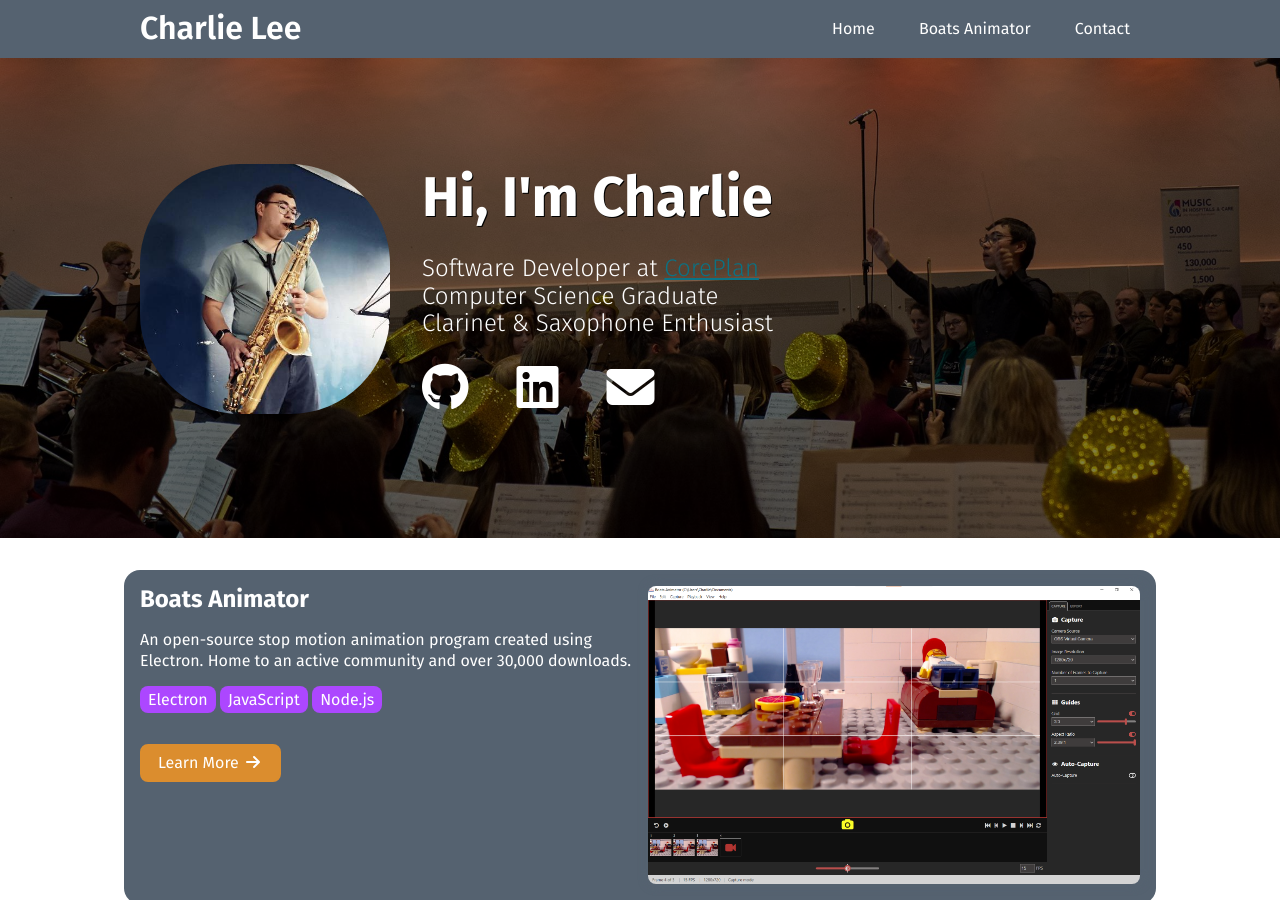
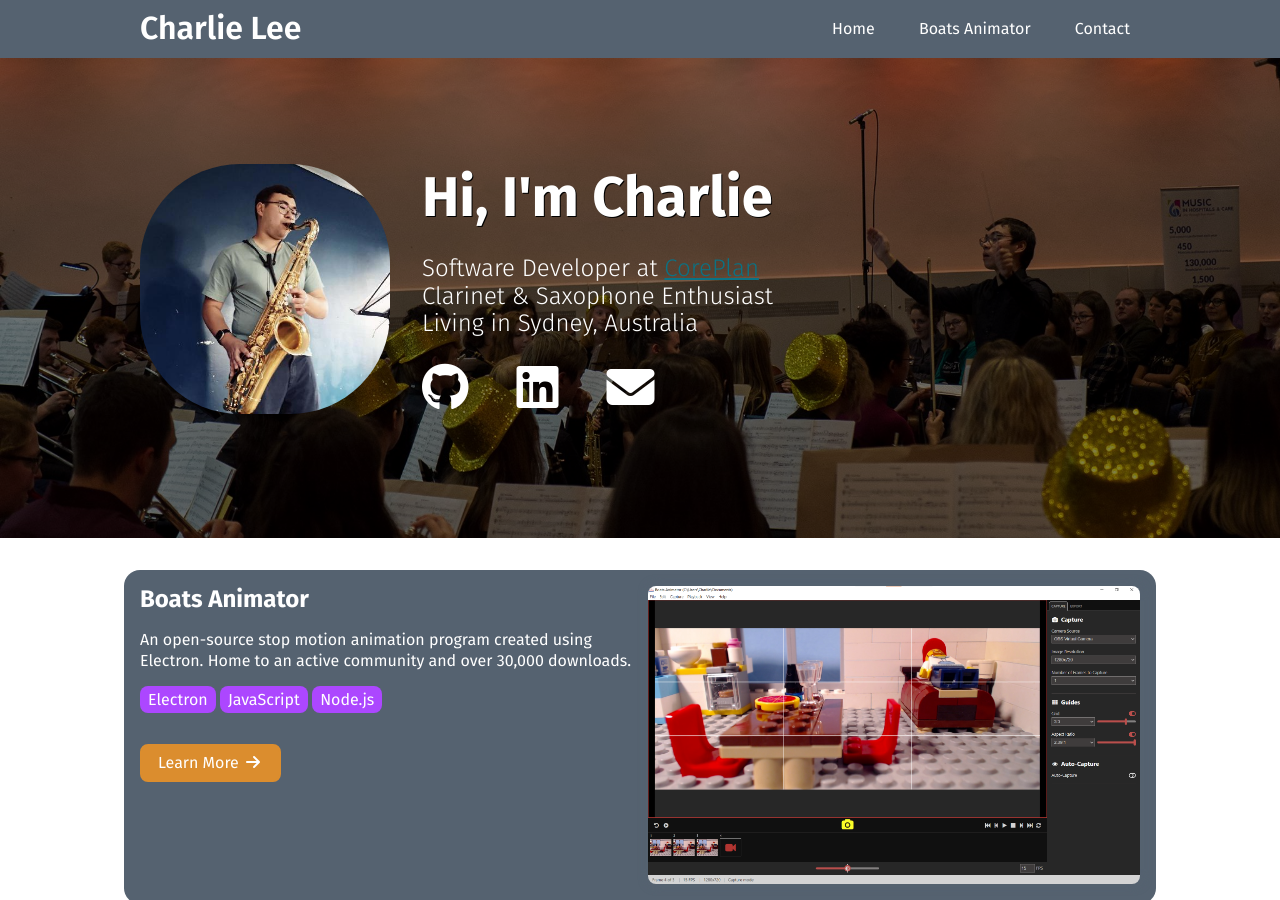
Before and after one commit to charlielee/charlielee.github.io, a Jekyll site: the page built from index.md, in a window 1280 px wide and 900 px high. Built offline with Jekyll 4.4.1, drawn with Linux system fonts in a browser that asks for light colours.

Commit message:
Modify hero text to add location
Updated hero text to include location information.

```diff
--- a/index.md
+++ b/index.md
@@ -4,7 +4,7 @@
 collection: projects
 hero_cover: true
 hero_title: Hi, I'm Charlie
-hero_text: "Software Developer at <a href='https://www.coreplan.io/' target='_blank'>CorePlan</a><br>Computer Science Graduate<br>Clarinet & Saxophone Enthusiast"
+hero_text: "Software Developer at <a href='https://www.coreplan.io/' target='_blank'>CorePlan</a><br>Clarinet & Saxophone Enthusiast<br>Living in Sydney, Australia"
 hero_img_round: assets/img/headshot-2023.jpg
 hero_img: assets/img/concert-band.jpg
 hero_social: true
```
